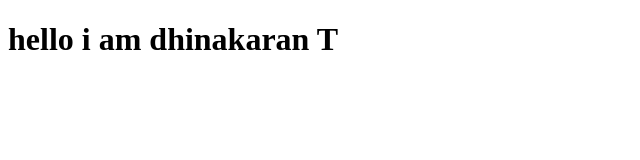
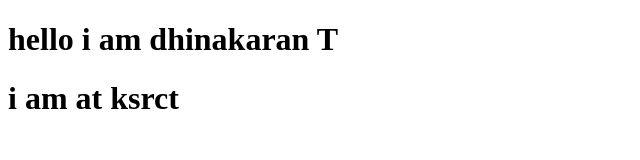
Before and after one commit to DHINAKARANT857/newtesting, a plain HTML site: page index.html in a window 1280 px wide. Shown: the whole page, without its empty margins (0-640 px from the left). Drawn offline with Linux system fonts and the light colour scheme.

Commit message:
feat: added extra conttent

```diff
--- a/index.html
+++ b/index.html
@@ -7,5 +7,6 @@
 </head>
 <body>
     <h1>hello i am dhinakaran T</h1>
+    <h1> i am at ksrct</h1>
 </body>
 </html>
```
